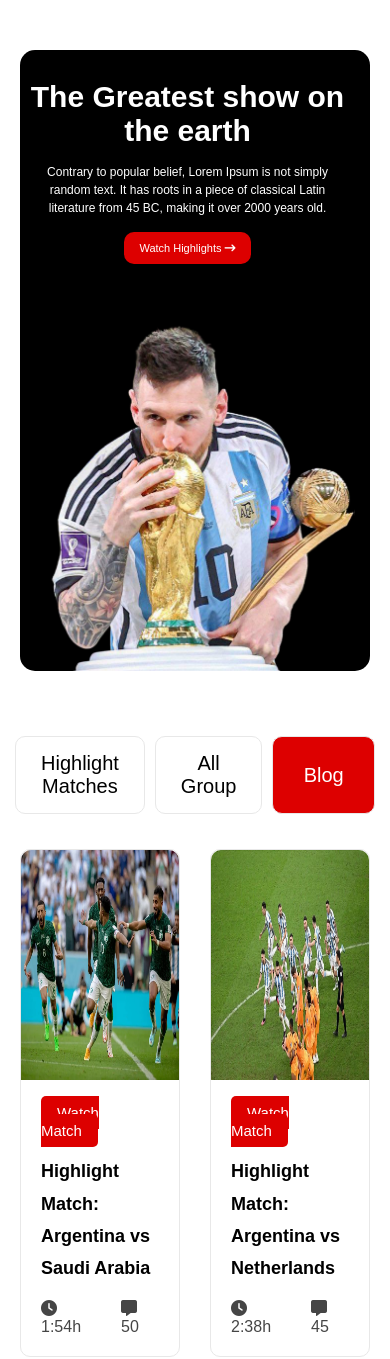
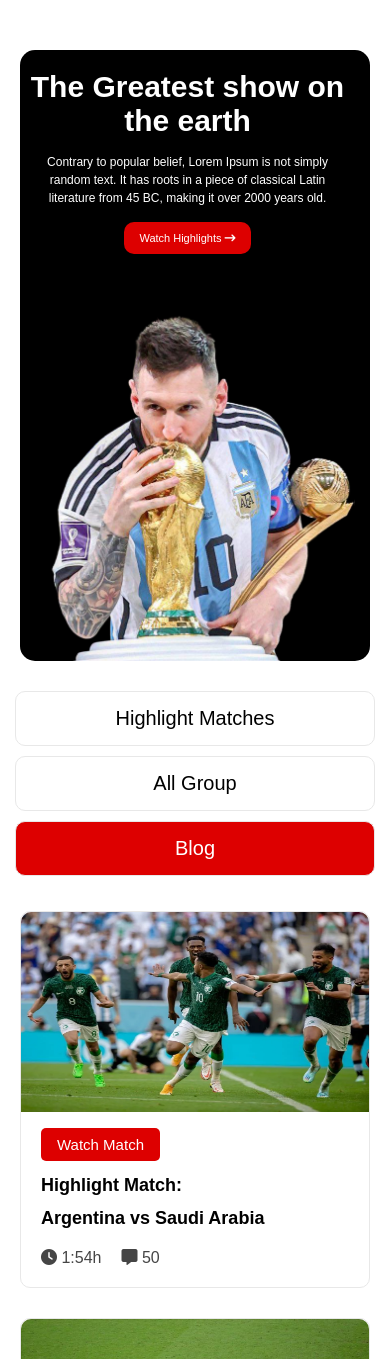
Before and after one commit to Kausarsakib/c3_fifa_world_cup-practice, a plain HTML site: page index.html in a window 390 px wide. Shown: the top 1359 px of the page. Drawn offline with Linux system fonts and the light colour scheme.

Commit message:
mobile responsive done and added full website

```diff
--- a/style.css
+++ b/style.css
@@ -200,6 +200,10 @@
     .banner{
         flex-direction: column;
         text-align: center;
+        margin-bottom: 15px;
+    }
+    .banner h2{
+       padding: 0 10px;
     }
     .banner p{
         /* width: 100%;
@@ -209,6 +213,24 @@
     .banner-left{
         margin-bottom: 50px;
         padding-left: 0;
-        padding-top: 30px;
+        padding-top: 20px;
+    }
+
+    /* upcoming matches */
+    .upcoming-matches-left{
+        flex-direction: column;
+    }
+
+
+    .upcoming-matches-right{
+        grid-template-columns: repeat(1, 1fr);
+        padding: 0 20px;
+    }
+    .upcoming-matches-right .card img{
+       height: 200px;
+       width: 100%;
+    }
+    .hide{
+        display: none;
     }
 }
```
